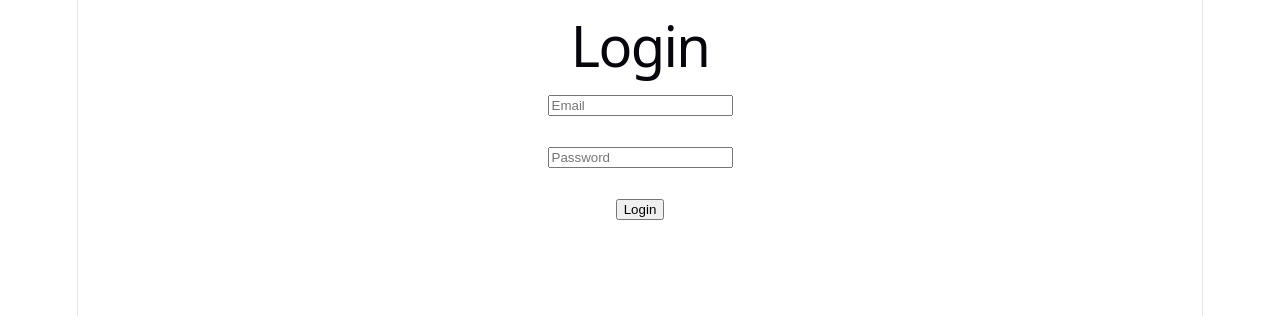
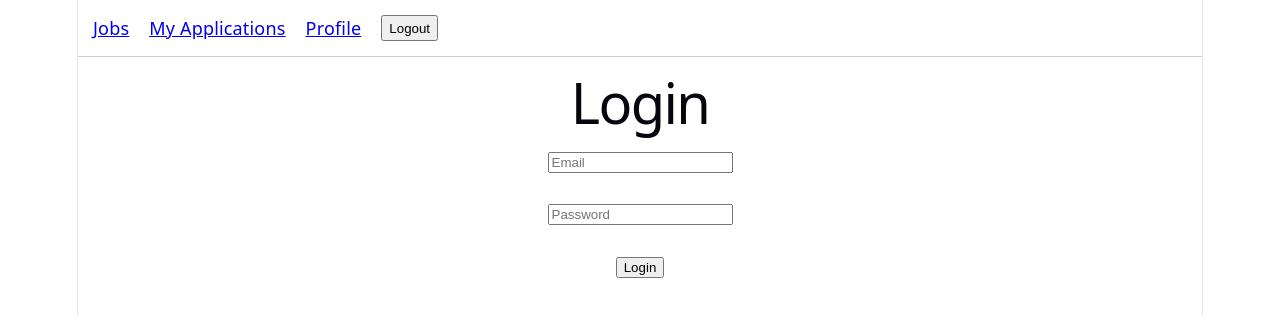
Before and after one commit to crazydevjs/job-portal-mern, a React app in the folder frontend/: page /login in a window 1280 px wide. Shown: the top 316 px of the page. Built offline with nearby package versions, Linux system fonts and the light colour scheme; the HTML template or start-up script is replaced by a standard one.

Commit message:
Navbar Complete

```diff
--- a/frontend/src/App.jsx
+++ b/frontend/src/App.jsx
@@ -6,10 +6,12 @@ import Jobs from "./pages/Jobs";
 import Profile from "./pages/Profile";
 import MyApplications from "./pages/MyApplications";
 import ProtectedRoute from "./components/ProtectedRoute";
+import Navbar from "./components/Navbar";
 
 function App() {
   return (
     <BrowserRouter>
+    <Navbar/>
       <Routes>
         <Route path="/" element={<Jobs />} />
         <Route path="/login" element={<Login />} />
--- a/frontend/src/components/Navbar.jsx
+++ b/frontend/src/components/Navbar.jsx
@@ -0,0 +1,34 @@
+import { Link } from "react-router-dom";
+
+function Navbar() {
+    return (
+        <nav
+            style={{
+                padding: "15px",
+                borderBottom: "1px solid #ccc",
+                display: "flex",
+                gap: "20px",
+            }}
+        >
+            <Link to="/">Jobs</Link>
+
+            <Link to="/applications">
+                My Applications
+            </Link>
+
+            <Link to="/profile">
+                Profile
+            </Link>
+            <button
+                onClick={() => {
+                    localStorage.clear();
+                    window.location.href = "/login";
+                }}
+            >
+                Logout
+            </button>
+        </nav>
+    );
+}
+
+export default Navbar;
```
